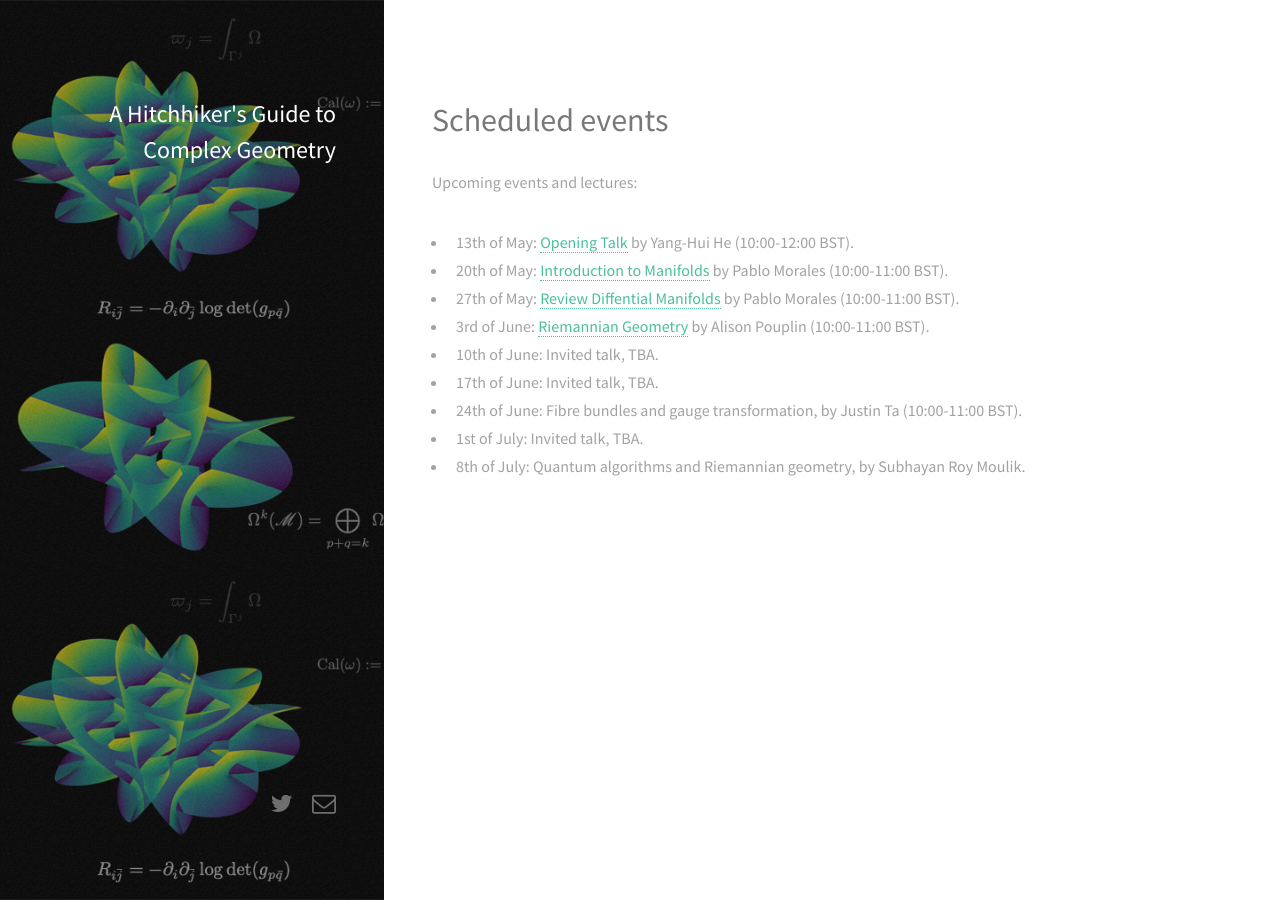
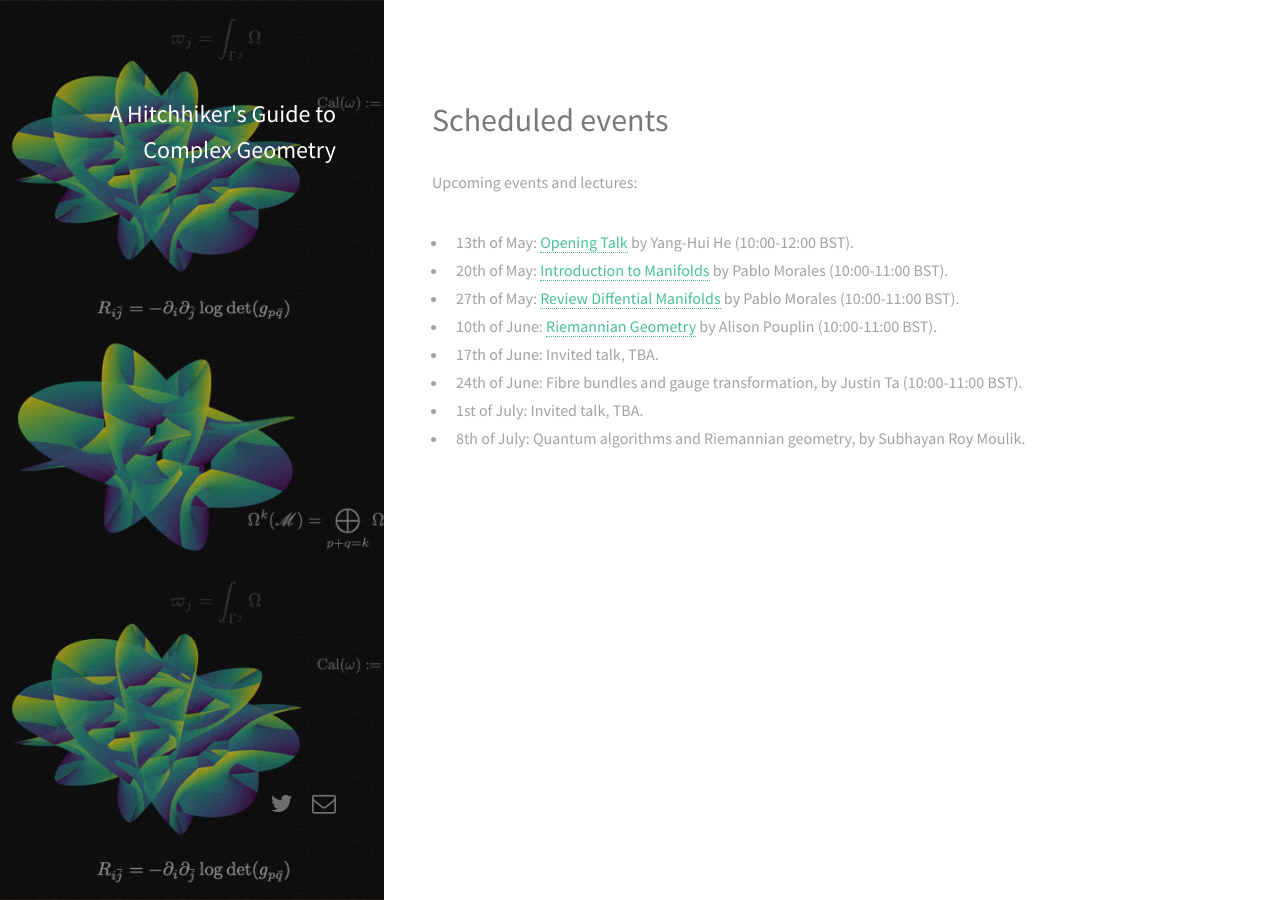
Before and after one commit to complexgeometrytalks/complexgeometrytalks.github.io, a Jekyll site: the page built from pages/schedule.md, in a window 1280 px wide. Built offline with Jekyll 4.4.1, drawn with Linux system fonts in a browser that asks for light colours; nearby versions of some CDN libraries.

Commit message:
modified schedule

```diff
--- a/pages/schedule.md
+++ b/pages/schedule.md
@@ -9,8 +9,7 @@ Upcoming events and lectures:
 - 13th of May: [Opening Talk]({% post_url 2022-04-03-yang %}) by Yang-Hui He (10:00-12:00 BST).
 - 20th of May: [Introduction to Manifolds]({% post_url 2022-04-05-manifolds %}) by Pablo Morales (10:00-11:00 BST).
 - 27th of May: [Review Diffential Manifolds]({% post_url 2022-04-05-manifolds2 %}) by Pablo Morales (10:00-11:00 BST).
-- 3rd of June: [Riemannian Geometry]({% post_url 2022-04-05-riemann %}) by Alison Pouplin (10:00-11:00 BST).
-- 10th of June: Invited talk, TBA.
+- 10th of June: [Riemannian Geometry]({% post_url 2022-04-05-riemann %}) by Alison Pouplin (10:00-11:00 BST).
 - 17th of June: Invited talk, TBA.
 - 24th of June: Fibre bundles and gauge transformation, by Justin Ta (10:00-11:00 BST).
 - 1st of July: Invited talk, TBA.
```
Also changed, not shown: _posts/2022-04-05-riemann.md (+1 -1 lines), 9 other files.
